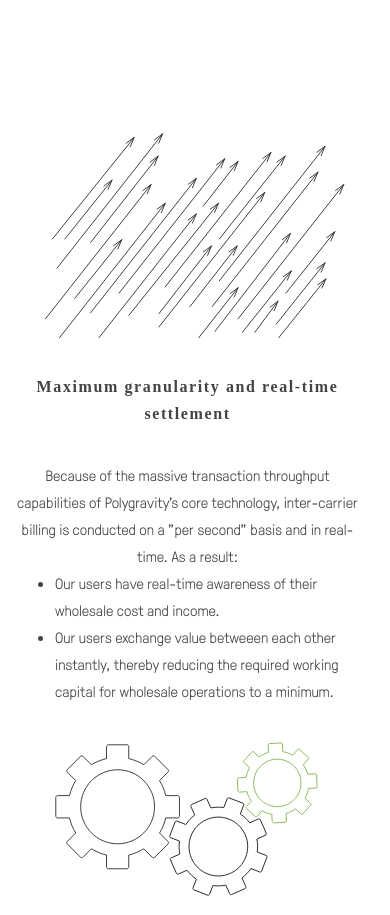
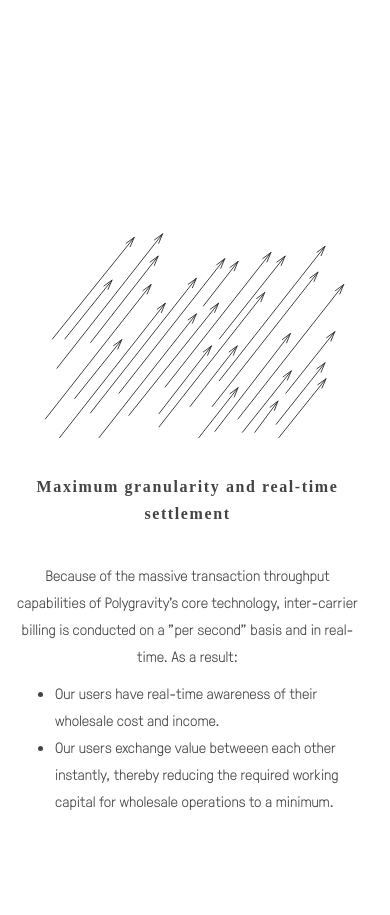
Before and after one commit to marcrowindo/polygravity, a plain HTML site: page telecom.html in a window 390 px wide. Shown: the part 1060-1975 px from the top of the page. Drawn offline with Linux system fonts and the light colour scheme; files whose address does not match are found by name; a web font is replaced by a local one.

Commit message:
ABORT ABORT!!

```diff
--- a/css/universal.css
+++ b/css/universal.css
@@ -1927,11 +1927,7 @@
 }
 
 #tabs p {
-  margin-bottom: 0px;
-}
-
-.image-container.mobile-version {
-  padding-top: 0px !important;
+  /*margin-bottom: 0px;*/
 }
 
 .explanation-container {
```
